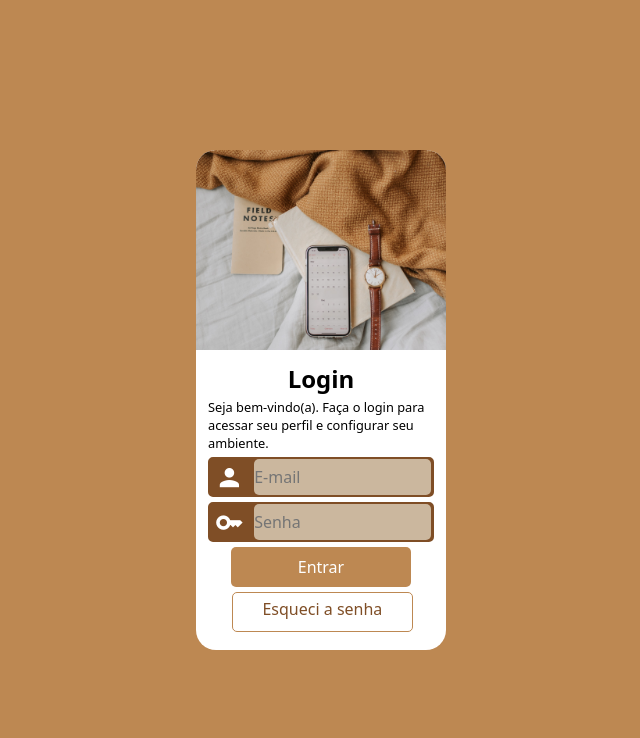
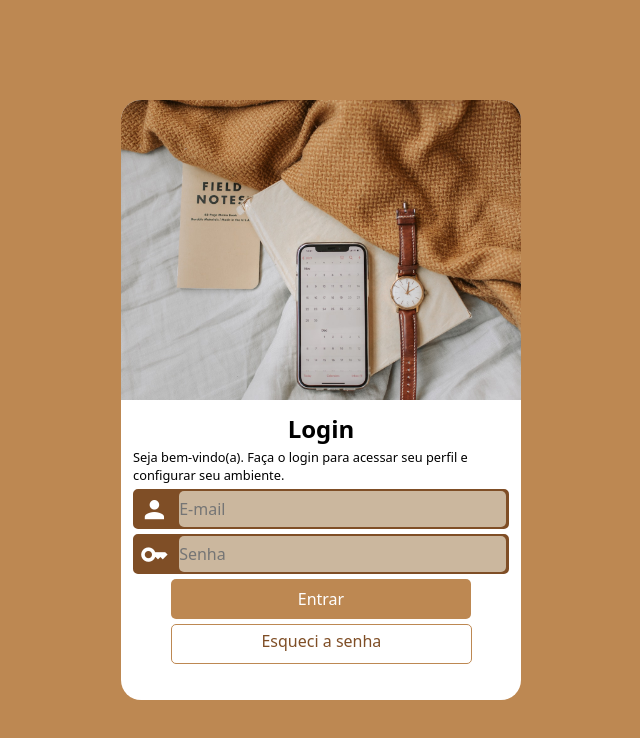
Before and after one commit to thiagovasconcelosteixeira/tela-login, a plain HTML site: page index.html in a window 1280 px wide. Shown: the whole page, without its empty margins (319-959 px from the left). Drawn offline with Linux system fonts and the light colour scheme.

Commit message:
update width

```diff
--- a/estilos/style.css
+++ b/estilos/style.css
@@ -36,16 +36,16 @@ main{
     left: 50%;
     transform: translate(-50%, -50%);
     background-color: white;
-    width: 250px;
-    height: 500px;
+    width: 400px;
+    height: 600px;
     border-radius: 20px;
     overflow: hidden;
 }
 #image{
     background-size: cover ;
     background-position: center left;
-    width: 250px;
-    height: 200px;
+    width: 400px;
+    height: 300px;
     background-image: url(../imagens/pexels-vlada-karpovich-9969234.jpg) ;
     background-repeat: no-repeat;
 }
@@ -128,7 +128,7 @@ input[type="submit"]:hover{
     border-radius: 5px;
     font-size: 1em;
     text-align: center;
-    transform: translateX(24px);
+    transform: translateX(38px);
     padding: 5px 0px;
     text-decoration: none;
     color:#7F4E26;
```
